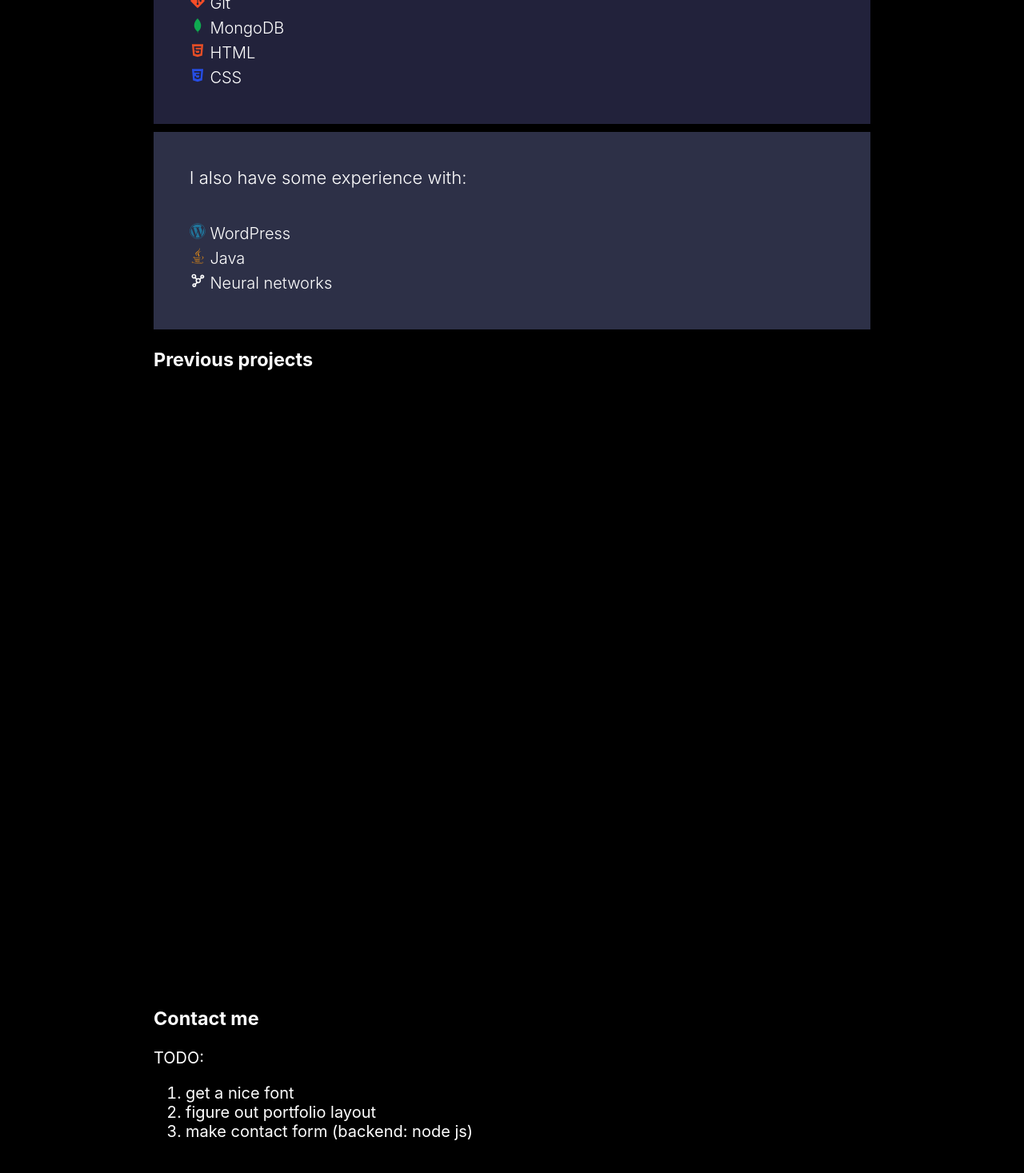
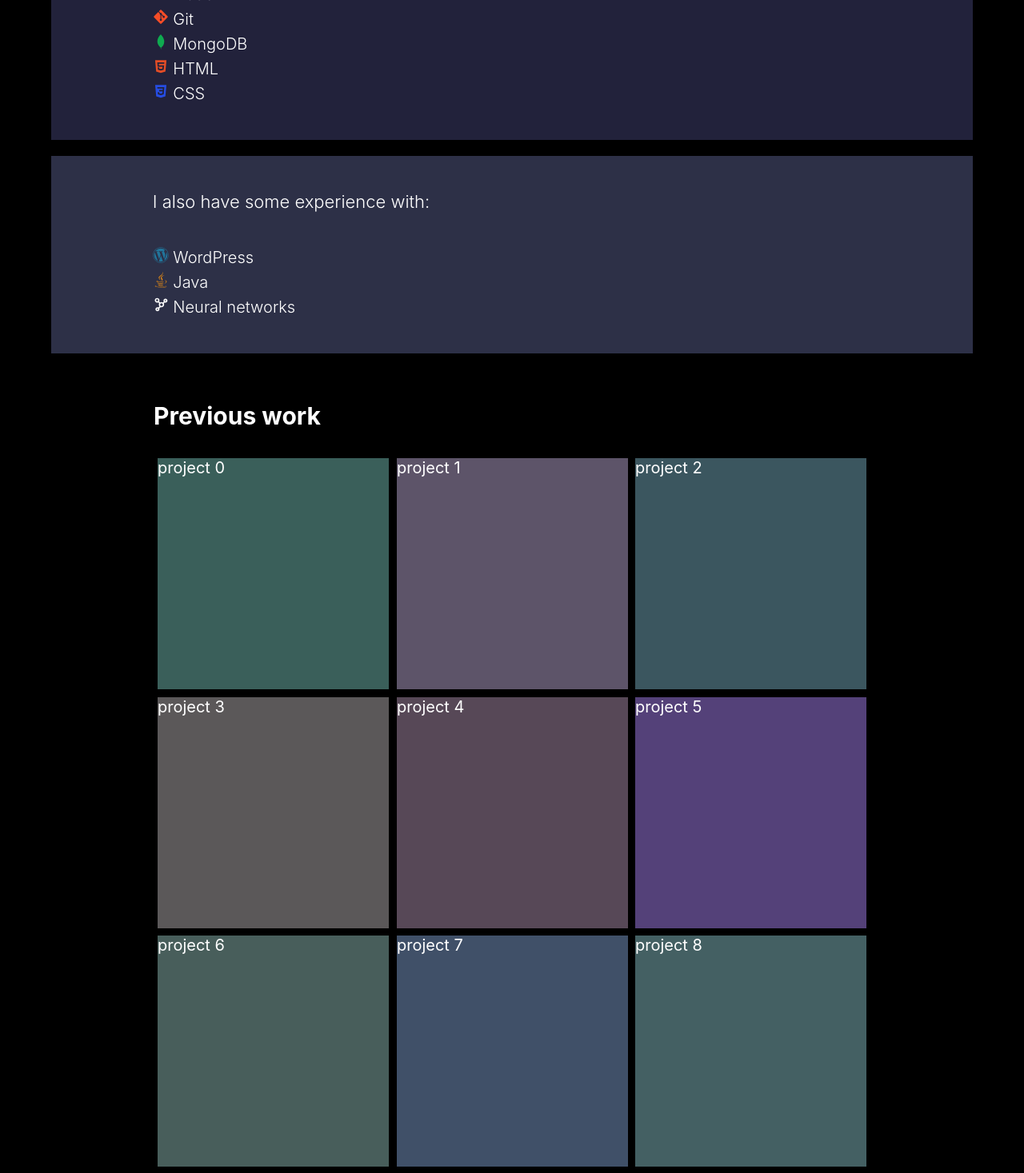
Before and after one commit to peterszarvas94/portfolio-old-1, a React (Create React App) app: page / in a window 1280 px wide. Shown: the part 1330-2797 px from the top of the page at 80% size. Built offline with nearby package versions, Linux system fonts and the light colour scheme.

Commit message:
:relieved: added portfolio layout

```diff
--- a/src/components/Navigation.js
+++ b/src/components/Navigation.js
@@ -10,7 +10,7 @@ const Navigation = () => {
     // scroll to an element from the menu
     const scrollTo = (id, current) => {
         const nav_height = document.getElementById('nav_list').getBoundingClientRect().height;
-        window.scroll(0, getElementTop(id) - nav_height);
+        window.scroll(0, getElementTop(id) - nav_height +1);
     }
 
     // highlight current button, remove highlight from previous
@@ -21,8 +21,8 @@ const Navigation = () => {
         const element_tops = page_elements.map((el) => getElementTop(el));
 
         for (let i = 0; i < element_tops.length; i++) {
-            const current_top = Math.floor(element_tops[i] - nav_height);
-            const next_top = Math.floor(element_tops[i+1] - nav_height);
+            const current_top = element_tops[i] - nav_height;
+            const next_top = element_tops[i+1] - nav_height;
 
             if (window.pageYOffset >= current_top) {
                 if ((next_top && window.pageYOffset < next_top) || !next_top) {
--- /dev/null
+++ b/src/components/Project.js
@@ -0,0 +1,25 @@
+import React from 'react';
+
+import '../styles/Project.css';
+
+const Project = (props) => {
+
+    const randomColor = () => [74, 78, 105].map((n) => Math.floor(Math.random()*40-20+n));
+    const colors = randomColor();
+
+    return (
+        <div className='project_container'>
+            <div
+                className='project_element'
+                id={'project_' + props.id}
+                style={{
+                    backgroundColor:'rgb(' + colors[0] + ', ' + colors[1] + ', ' + colors[2] + ')'
+                }}
+            >
+                project {props.id}
+            </div>
+        </div>
+    )
+}
+
+export default Project;
--- a/src/components/About.js
+++ b/src/pages/About.js
@@ -9,12 +9,10 @@ import '../styles/Color.css';
 
 const About = () => {
 
-    const handleScroll = () => {
+    const handleAboutScroll = () => {
         const about_elements = ['few_line', 'current_tech', 'previous_tech'].map((el) => document.getElementById(el));
         const about_element_tops = about_elements.map((el) => el.getBoundingClientRect().top + window.pageYOffset);
-
-        const nav_elements = document.getElementsByClassName('nav_animate');
-        const nav_height = nav_elements[0].getBoundingClientRect().height;
+        const nav_height = document.getElementById('nav_list').getBoundingClientRect().height;
 
         for (let i = 0; i < about_element_tops.length; i++) {
             if (window.pageYOffset >= about_element_tops[i] - nav_height - window.innerHeight*4/5) {
@@ -23,7 +21,7 @@ const About = () => {
         }
     }
 
-    document.addEventListener('scroll', handleScroll);
+    document.addEventListener('scroll', handleAboutScroll);
 
     return (
         <div className='about' id='about'>
--- a/src/pages/Contact.js
+++ b/src/pages/Contact.js
@@ -1,19 +1,68 @@
-import React from 'react';
+import React, { useState } from 'react';
 
 import '../styles/Contact.css';
 
 const Contact = () => {
+
+    const [toSend, setToSend] = useState({
+        contact_name: '',
+        contact_email: '',
+        contact_message: ''
+    });
+
+    const handleChange = (e) => {
+        setToSend({ ...toSend, [e.target.name]: e.target.value });
+    };
+
+    const submitForm = (e) => {
+        e.preventDefault();
+        e.stopPropagation();
+
+        console.log(toSend);
+    }
+
     return (
         <>
             <div className='contact' id='contact'>
-                <h3>Contact me</h3>
-                TODO:
-                <ol>
-                    <li>get a nice font</li>
-                    <li>figure out portfolio layout</li>
-                    <li>make contact form (backend: node js)</li>
-                </ol>
+                <h3 className='contact_title'>Contact me!</h3>
+                <form className='contact_form' onSubmit={submitForm}>
+                    <div>
+                        <label htmlFor='contact_name'>Name</label>
+                        <input
+                            id='contact_name'
+                            name='contact_name'
+                            type='text'
+                            value={toSend.contact_name}
+                            onChange={handleChange}
+                        />
+                    </div>
 
+                    <div>
+                        <label htmlFor='contact_email'>Email</label>
+                        <input
+                            id='contact_email'
+                            name='contact_email'
+                            type='text'
+                            value={toSend.contact_email}
+                            onChange={handleChange}
+                        />
+                    </div>
+
+                    <div>
+                        <label htmlFor='contact_message'>Message</label>
+                        <input
+                            id='contact_message'
+                            name='contact_message'
+                            type='text'
+                            value={toSend.contact_message}
+                            onChange={handleChange}
+                        />
+                    </div>
+
+                    <div>
+                        <input type='submit' value='Send' />
+                    </div>
+                </form>
             </div>
         </>
     )
--- a/src/pages/Home.js
+++ b/src/pages/Home.js
@@ -2,7 +2,7 @@ import React from 'react';
 
 import Navigation from '../components/Navigation';
 import HeaderTitle from '../components/HeaderTitle';
-import About from '../components/About';
+import About from '../pages/About';
 import Portfolio from '../pages/Portfolio';
 import Contact from '../pages/Contact';
 
--- a/src/pages/Portfolio.js
+++ b/src/pages/Portfolio.js
@@ -1,12 +1,50 @@
 import React from 'react';
 
+import Project from '../components/Project';
 import '../styles/Portfolio.css';
 
 const Portfolio = () => {
+
+    const generateProjects = () => {
+        let options = [];
+        for(let i = 0; i < 15; i++) {
+            options.push(<Project id={i} key={i}/>)
+        }
+        return options;
+    }
+
+    const handlePortfolioScroll = () => {
+        const portfolio_top = document.getElementById('portfolio').getBoundingClientRect().top + window.pageYOffset;
+        const nav_height = document.getElementById('nav_list').getBoundingClientRect().height;
+
+        const projects = document.getElementsByClassName('project_element');
+
+        const addAminationClass = (i) => {
+            projects[i].classList.add('project_animation');
+            i++;
+            if (i < projects.length) {
+                setTimeout(() => {
+                    addAminationClass(i)
+                }, 100);
+            } else {
+                document.removeEventListener('scroll', handlePortfolioScroll);
+            }
+        }
+
+        if (window.pageYOffset >= portfolio_top - nav_height - window.innerHeight*1/5) {
+            addAminationClass(0);
+        }
+    }
+
+    document.addEventListener('scroll', handlePortfolioScroll);
+
     return (
         <>
             <div className='portfolio' id='portfolio'>
-                <h3>Previous projects</h3>
+                <h3 className='portfolio_title'>Previous work</h3>
+                <div className='portfolio_grid'>
+                    { generateProjects() }
+                </div>
             </div>
         </>
     )
--- a/src/styles/About.css
+++ b/src/styles/About.css
@@ -3,31 +3,30 @@
 }
 
 .about_paragraph {
-    width: 70%;
+    width: 90%;
     display: block;
     font-weight: 300;
     display: block;
-    margin: .5em auto;
-    padding: 0;
+    margin: 1em auto;
 }
 
 .about_paragraph > h3 {
     font-size: 1.17em;
-    width: 90%;
+    width: 78%;
     padding: 2rem 0 0 0;
     margin: 0 auto;
 }
 
 .about_paragraph > p {
     font-size: .95em;
-    width: 90%;
+    width: 78%;
     padding: 2em 0;
     margin: 0 auto;
 }
 
 .about_paragraph > ul {
     font-size: 1em;
-    width: 90%;
+    width: 78%;
     padding: 0 0 2em 0;
     margin: 0 auto;
     list-style: none;
@@ -67,13 +66,13 @@
 /* animations */
 
 .about_animation {
-    animation-name: paragraph_animation;
+    animation-name: paragraph_animate;
     animation-delay: 0;
     animation-duration: 1s;
     animation-fill-mode:forwards;
 }
 
-@keyframes paragraph_animation {
+@keyframes paragraph_animate {
     from {
         opacity: 0;
         transform: scale(.7);
--- a/src/styles/Contact.css
+++ b/src/styles/Contact.css
@@ -3,3 +3,8 @@
     margin: 0 auto;
     width: 70%;
 }
+
+.contact_title {
+    font-size: 1.5em;
+    padding: 1em 0 0 0;
+}
--- a/src/styles/HeaderTitle.css
+++ b/src/styles/HeaderTitle.css
@@ -1,6 +1,6 @@
 .header_title  {
     width: 100%;
-    min-height: calc(100vh - 12em);
+    height: calc(100vh - 12em);
     min-height: 461px;
     display: block;
     padding: 12em 0 0 0;
--- a/src/styles/Portfolio.css
+++ b/src/styles/Portfolio.css
@@ -3,3 +3,41 @@
     margin: 0 auto;
     width: 70%;
 }
+
+.portfolio_title {
+    font-size: 1.5em;
+    padding: 1em 0 0 0;
+}
+
+.portfolio_grid {
+    width: 100%;
+    margin: 0 auto;
+    display: grid;
+    grid-template-columns: 1fr;
+}
+
+/* for desktop */
+
+@media only screen and (min-width: 640px) {
+    .portfolio_grid {
+        grid-template-columns: repeat(2, 1fr);
+    }
+}
+
+@media only screen and (min-width: 1080px) {
+    .portfolio_grid {
+        grid-template-columns: repeat(3, 1fr);
+    }
+}
+
+@media only screen and (min-width: 1366px) {
+    .portfolio_grid {
+        grid-template-columns: repeat(4, 1fr);
+    }
+}
+
+@media only screen and (min-width: 1920px) {
+    .portfolio_grid {
+        grid-template-columns: repeat(5, 1fr);
+    }
+}
--- /dev/null
+++ b/src/styles/Project.css
@@ -0,0 +1,72 @@
+.project_container {
+    display: inline-block;
+    position: relative;
+    width: 100%;
+}
+.project_container:after {
+    content: '';
+    display: block;
+    margin-top: 100%;
+}
+.project_element {
+    margin: .25em;
+    position: absolute;
+    top: 0;
+    bottom: 0;
+    left: 0;
+    right: 0;
+}
+
+/* animations */
+
+.project_container:hover {
+    animation-name: hover_animate;
+    animation-delay: 0s;
+    animation-duration: .2s;
+    animation-fill-mode: forwards;
+    cursor: pointer;
+}
+
+.project_container {
+    animation-name: unhover_animate;
+    animation-delay: 0s;
+    animation-duration: .2s;
+    animation-fill-mode: forwards;
+}
+
+.project_element {
+    opacity: 0;
+}
+
+.project_animation {
+    animation-name: project_animate;
+    animation-duration: .3s;
+    animation-delay: 0s;
+    animation-fill-mode: forwards;
+}
+
+@keyframes project_animate {
+    from {
+        opacity: 0;
+        transform: scale(.5);
+    } to {
+        opacity: 1;
+        transform: scale(1);
+    }
+}
+
+@keyframes hover_animate {
+    from {
+        transform: scale(1);
+    } to {
+        transform: scale(1.05);
+    }
+}
+
+@keyframes unhover_animate {
+    from {
+        transform: scale(1.05);
+    } to {
+        transform: scale(1);
+    }
+}
```
